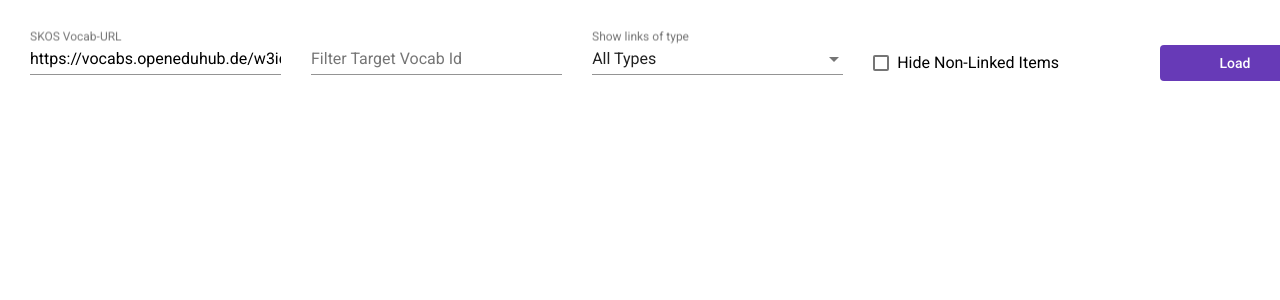
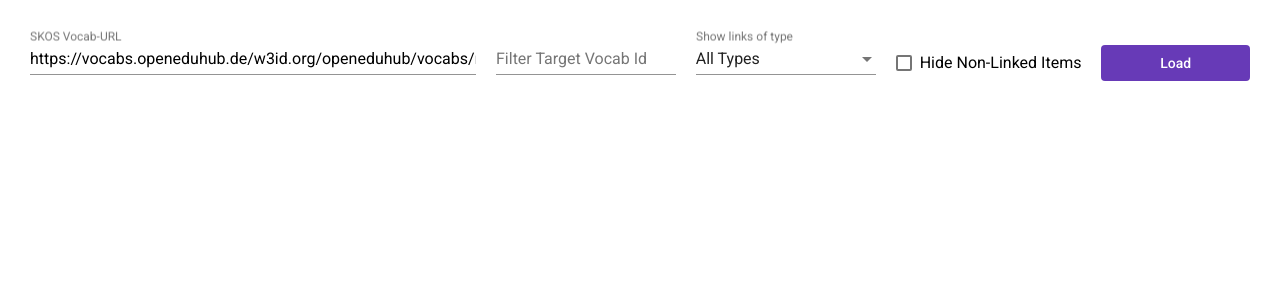
Before and after one commit to edu-sharing/skos-graph-visualization, an Angular app: page / in a window 1280 px wide. Shown: the top 300 px of the page. Built offline with nearby package versions, Linux system fonts and the light colour scheme; what @swimlane/ngx-graph would draw is missing.

Commit message:
fix layout

```diff
--- a/src/app/app.component.scss
+++ b/src/app/app.component.scss
@@ -1,9 +1,8 @@
 form {
   display: grid;
-  grid-template-columns: auto auto auto auto 150px;
-  grid-gap: 30px;
+  grid-template-columns: 3fr 1fr 1fr 1fr 1fr;
+  grid-gap: 20px;
   padding: 30px;
-  width: 100%;
   align-items: center;
   > mat-form-field {
     flex-grow: 1;
```
